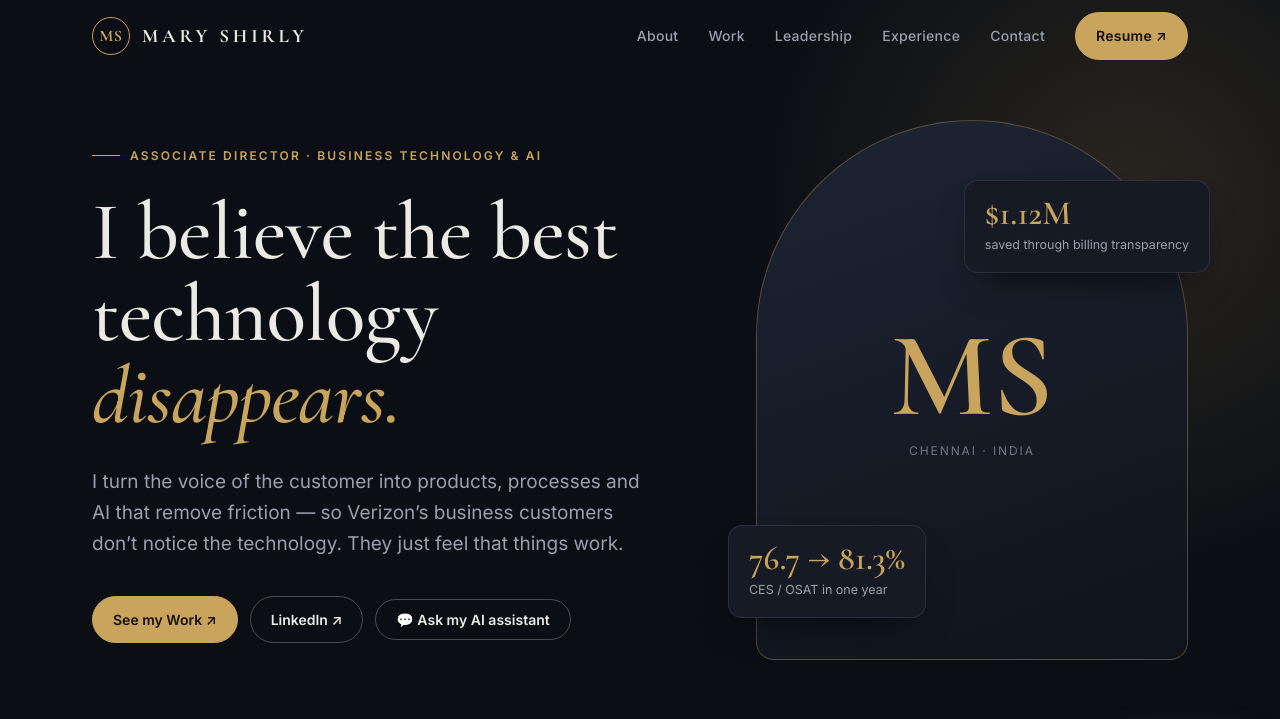
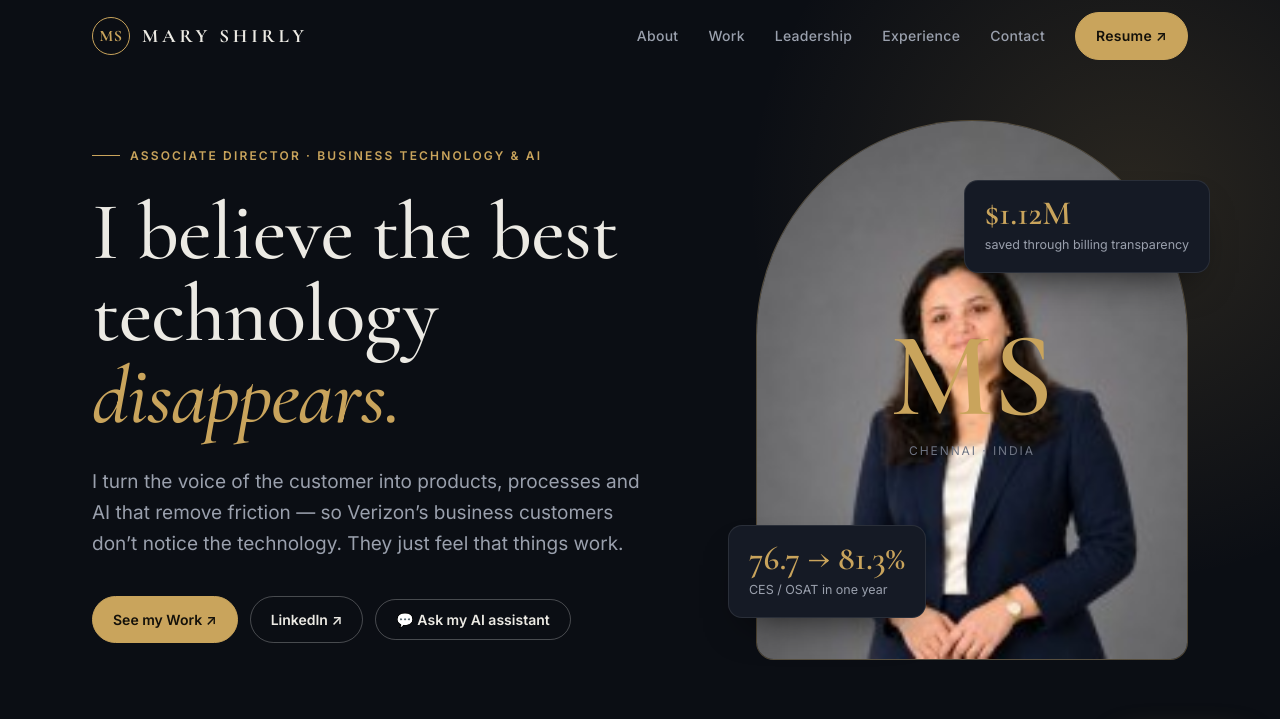
Before and after one commit to Shi-get-pro/Shi-get-pro.github.io, a plain HTML site: page index.html in a window 1280 px wide. Shown: the top 719 px of the page. Drawn offline with nearby package versions, Linux system fonts and the light colour scheme.

Commit message:
Add files via upload

```diff
--- a/index.html
+++ b/index.html
@@ -275,8 +275,8 @@
         </div>
         <div style="position:relative">
           <div class="portrait">
-            <!-- Add your photo as profile.jpg next to index.html -->
-            <img src="profile.jpg" alt="Mary Shirly" onerror="this.remove()">
+            <!-- Photo: profile.png next to index.html -->
+            <img src="profile.png" alt="Mary Shirly" data-alts="profile.jpg,profile.jpeg,profile.JPG,profile.jpg.jpg,Profile.jpg,Profile.jpeg,Profile.png,profile.webp" onerror="var l=(this.dataset.alts||'').split(',').filter(Boolean);if(l.length){this.dataset.alts=l.slice(1).join(',');this.src=l[0];}else{this.remove();}">
             <div class="ph" aria-hidden="true"><div><b>MS</b><span>Chennai · India</span></div></div>
           </div>
           <div class="badge b2"><div class="n">$1.12M</div><div class="l">saved through billing transparency</div></div>
```
